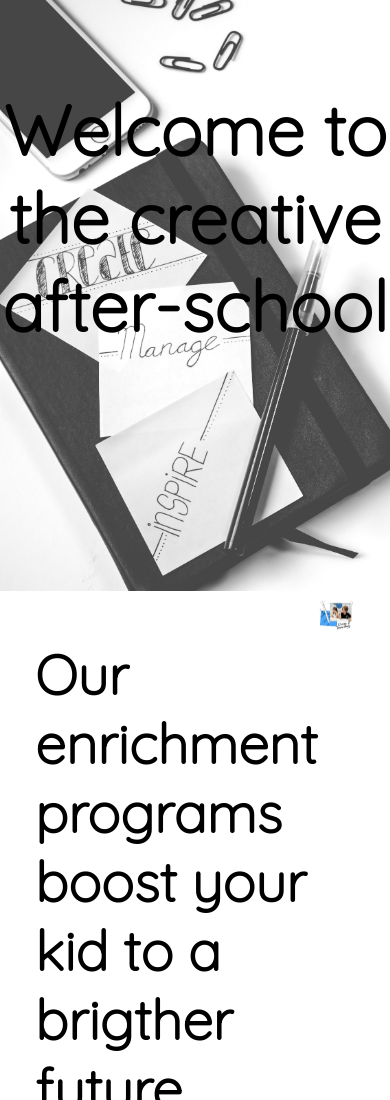
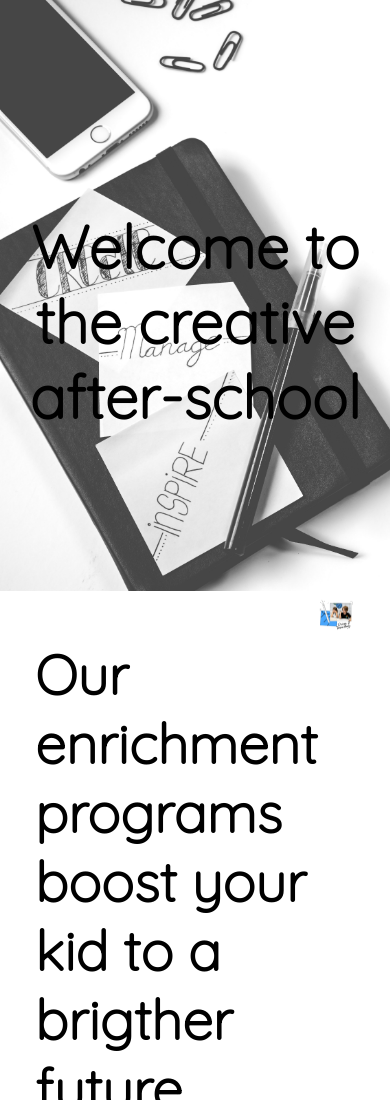
Before and after one commit to marcgarciia18/the_minds_of_tomorrow, a plain HTML site: page index.html in a window 390 px wide. Shown: the top 1100 px of the page. Drawn offline with Linux system fonts and the light colour scheme.

Commit message:
media query de encabezado

```diff
--- a/css/style.css
+++ b/css/style.css
@@ -106,3 +106,11 @@ footer {
     width: 25%;
 
 }
+
+@media screen and (max-width: 700px) {
+    header{
+        padding: 20vh 5px;
+        font-size: 30px;
+        background-size: cover;
+    }
+}
```
